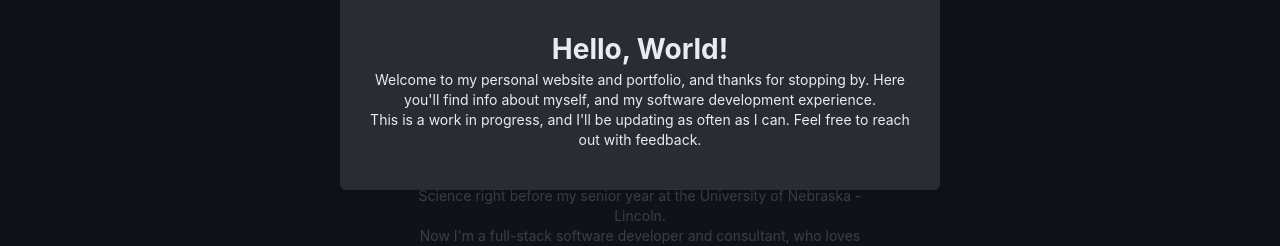
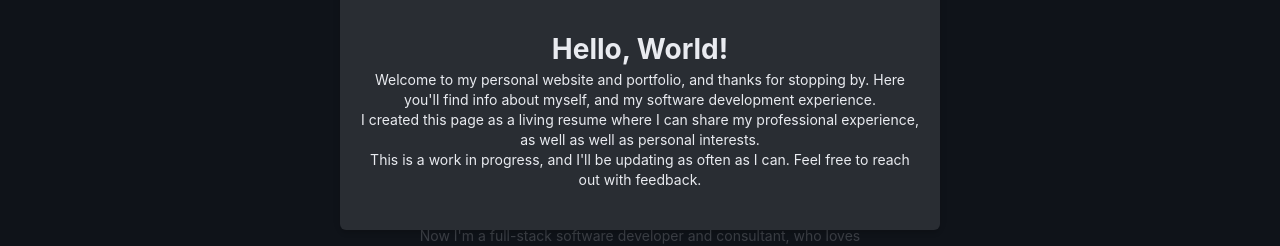
Before and after one commit to rileyellwanger/rileyellwanger.github.io, a React (Create React App) app: page / in a window 1280 px wide. Shown: the part 151-397 px from the top of the page. Built offline with nearby package versions, Linux system fonts and the light colour scheme.

Commit message:
Update welcome.js

```diff
--- a/src/content/welcome.js
+++ b/src/content/welcome.js
@@ -1,6 +1,9 @@
 const welcome = <p>Welcome to my personal website and portfolio, and thanks for stopping by.
-Here you'll find info about myself, and my software development experience. <br/>
-This is a work in progress, and I'll be updating as often as I can. Feel free to reach
-out with feedback.</p>
+    Here you'll find info about myself, and my software development experience. <br/>
+    I created this page as a living resume where I can share my professional experience,
+    as well as well as personal interests. <br/>
+    This is a work in progress, and I'll be updating as often as I can. Feel free to reach
+    out with feedback.
+</p>
 
 export default welcome
```
